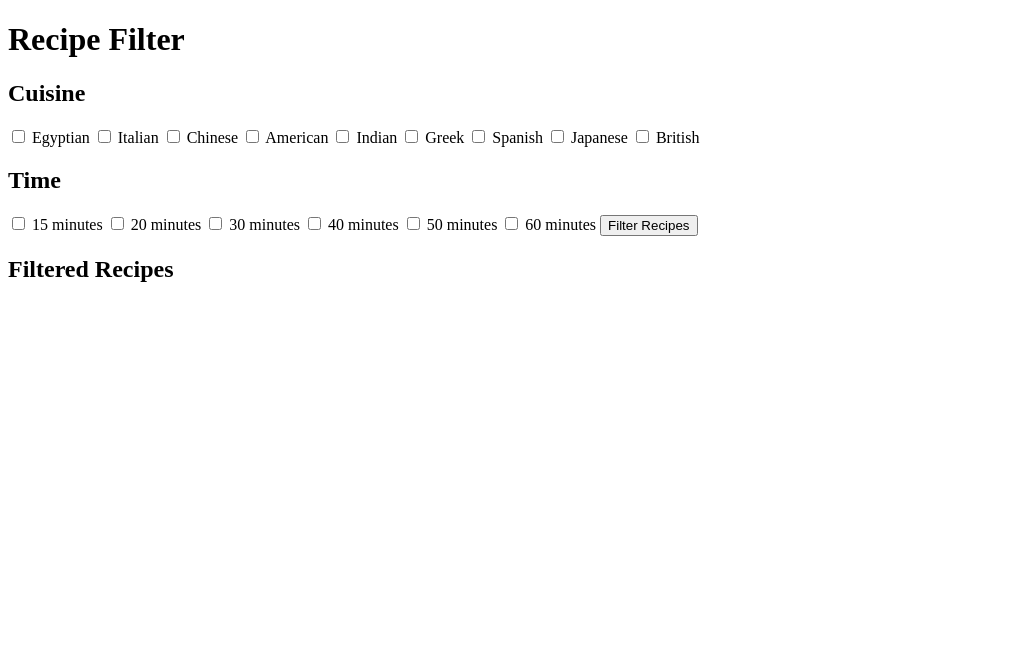
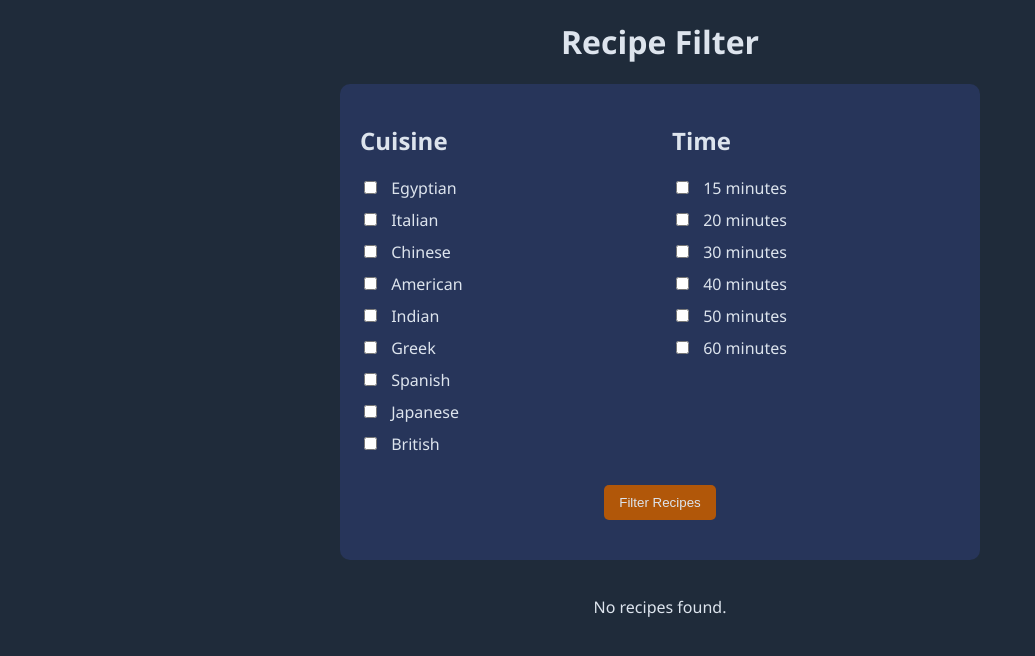
Before and after one commit to Mena-Adel20/Recipe-Manager, a Flask app: template templates/filter.html in a window 1280 px wide. Shown: the top 656 px of the page, without its empty margins (0-1035 px from the left). Run offline with Flask 3, Linux system fonts and the light colour scheme; the template is opened without the code that fills it, so the values that code supplies are empty.

Commit message:
add part of view cards of the recipe

```diff
--- a/templates/filter.html
+++ b/templates/filter.html
@@ -1,15 +1,14 @@
-<!DOCTYPE html>
-<html lang="en">
-
-<head>
 <meta charset="UTF-8">
 <meta name="viewport" content="width=device-width, initial-scale=1.0">
 <title>Recipe Filter</title>
+<link rel="stylesheet" href="../static/css/filter.css">
 </head>
 
 <body>
     <h1>Recipe Filter</h1>
-    <form id="filter-form">
+    <form id="filter-form" method="GET" action="/filter">
+        <div class="checkbox-container">
+            <div class="cuisine-section">
                 <h2>Cuisine</h2>
                 <label><input type="checkbox" name="cuisine" value="Egyptian"> Egyptian</label>
                 <label><input type="checkbox" name="cuisine" value="Italian"> Italian</label>
@@ -20,8 +19,9 @@
                 <label><input type="checkbox" name="cuisine" value="Spanish"> Spanish</label>
                 <label><input type="checkbox" name="cuisine" value="Japanese"> Japanese</label>
                 <label><input type="checkbox" name="cuisine" value="British"> British</label>
+            </div>
 
-
+            <div class="time-section">
                 <h2>Time</h2>
                 <label><input type="checkbox" name="time" value="15 minutes"> 15 minutes</label>
                 <label><input type="checkbox" name="time" value="20 minutes"> 20 minutes</label>
@@ -29,14 +29,28 @@
                 <label><input type="checkbox" name="time" value="40 minutes"> 40 minutes</label>
                 <label><input type="checkbox" name="time" value="50 minutes"> 50 minutes</label>
                 <label><input type="checkbox" name="time" value="60 minutes"> 60 minutes</label>
-
-
+            </div>
+        </div>
 
         <button type="submit">Filter Recipes</button>
     </form>
 
-    <h2>Filtered Recipes</h2>
-    <ul id="recipe-list"></ul>
+
+    <div id="recipe-list">
+        <!-- Filtered recipes will be rendered here by the server -->
+        {% if recipes %}
+        {% for recipe in recipes %}
+        <div class="recipe-card">
+            <img src="{{ recipe.imgLink }}" alt="{{ recipe.recipe_name }}">
+            <h3>{{ recipe.recipe_name }}</h3>
+            <a href="/recipe-details/{{ recipe.id }}">View Recipe</a>
+        </div>
+        {% endfor %}
+        {% else %}
+        <p>No recipes found.</p>
+        {% endif %}
+    </div>
+    <script src="../static/js/fiter.js"></script>
 </body>
 
 </html>
```
Lines whose indentation alone changed are shown as unchanged.
